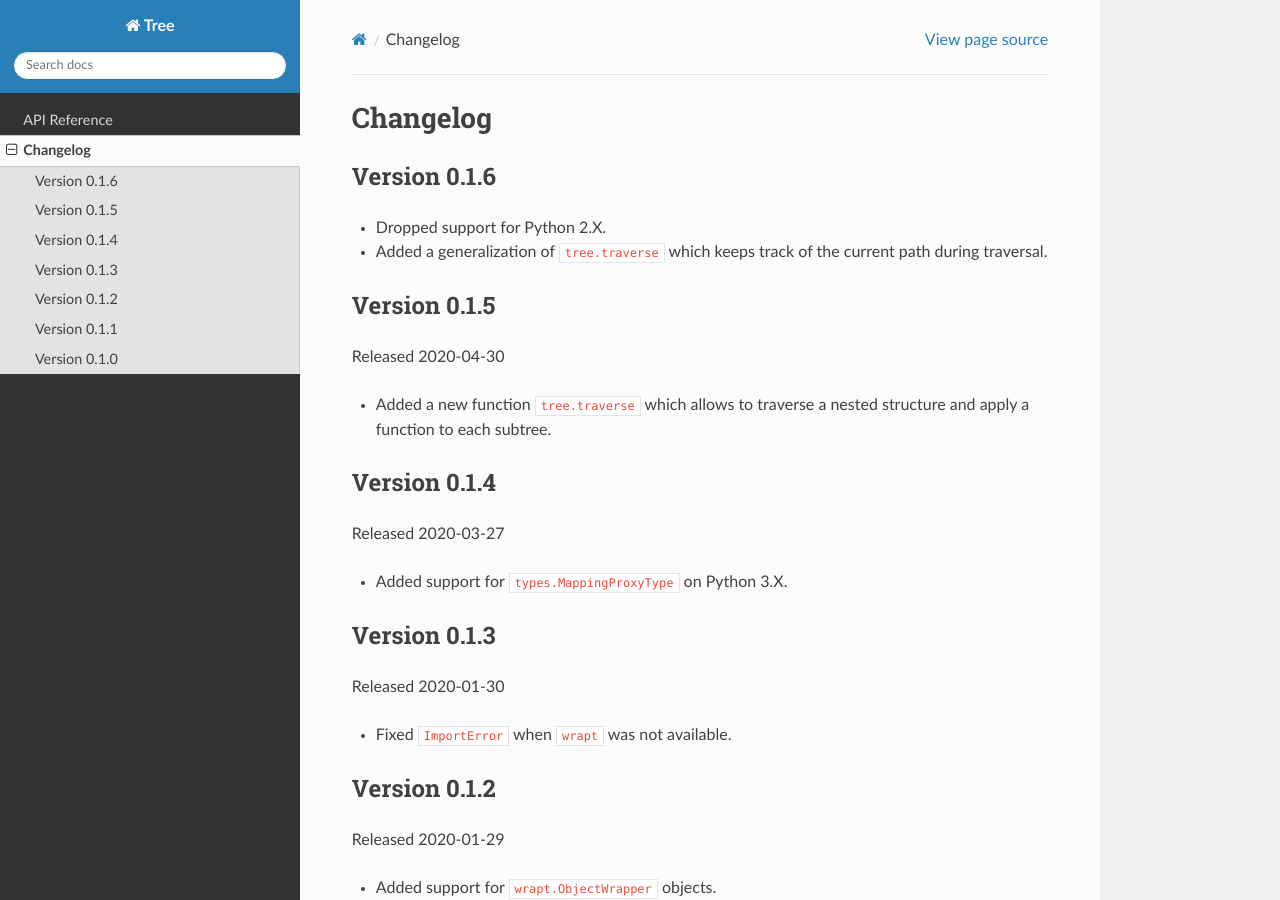
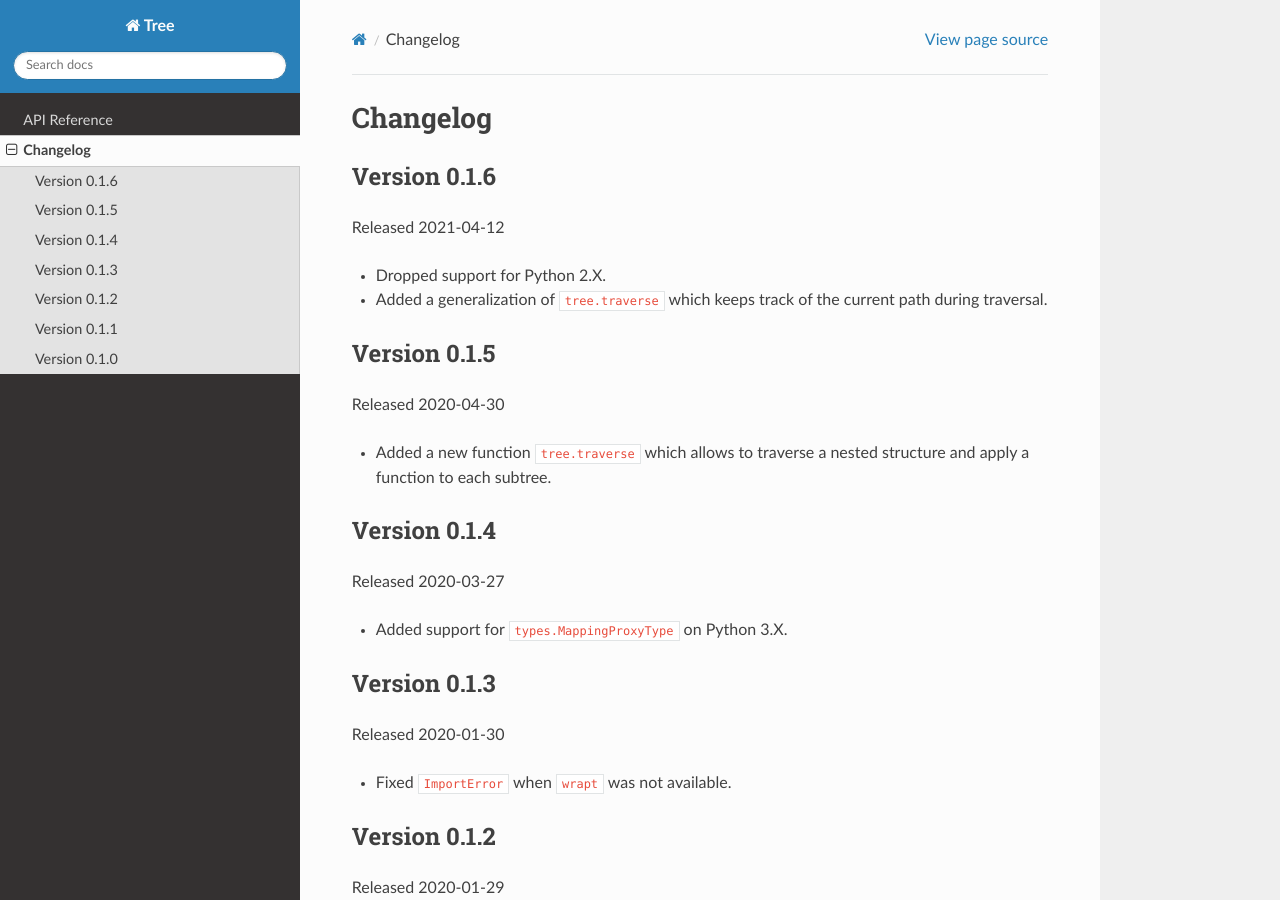
Before and after one commit to google-deepmind/tree, a Sphinx documentation site: the page built from docs/changes.rst, in a window 1280 px wide and 900 px high. Built offline with Sphinx 7.4.7 and the Read the Docs theme 2.0.0, drawn with Linux system fonts in a browser that asks for light colours.

Commit message:
Release 0.1.6
PiperOrigin-RevId: 367975868

```diff
--- a/docs/changes.rst
+++ b/docs/changes.rst
@@ -4,6 +4,8 @@ Changelog
 
 Version 0.1.6
 =============
+
+Released 2021-04-12
 
 * Dropped support for Python 2.X.
 * Added a generalization of ``tree.traverse`` which keeps track of the
```
